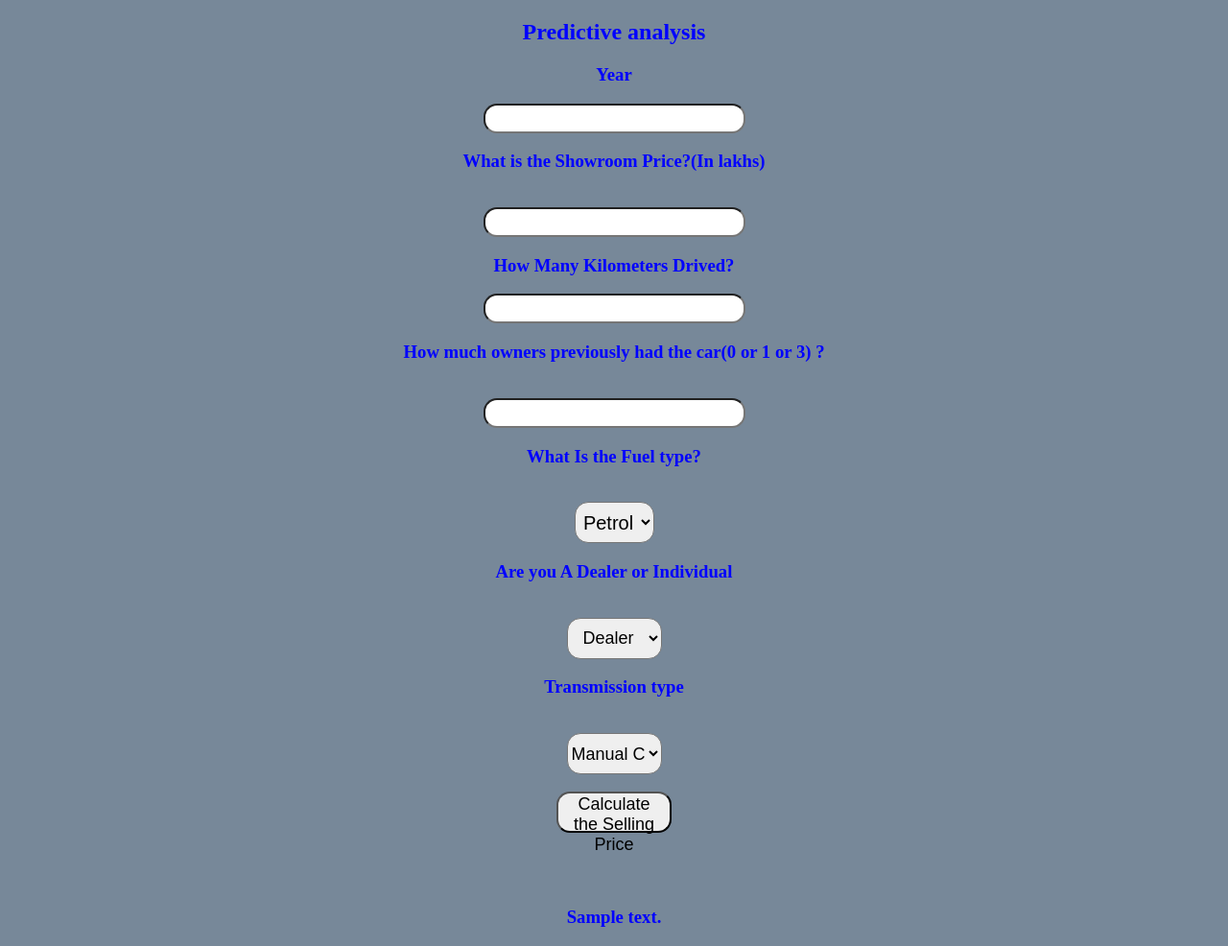
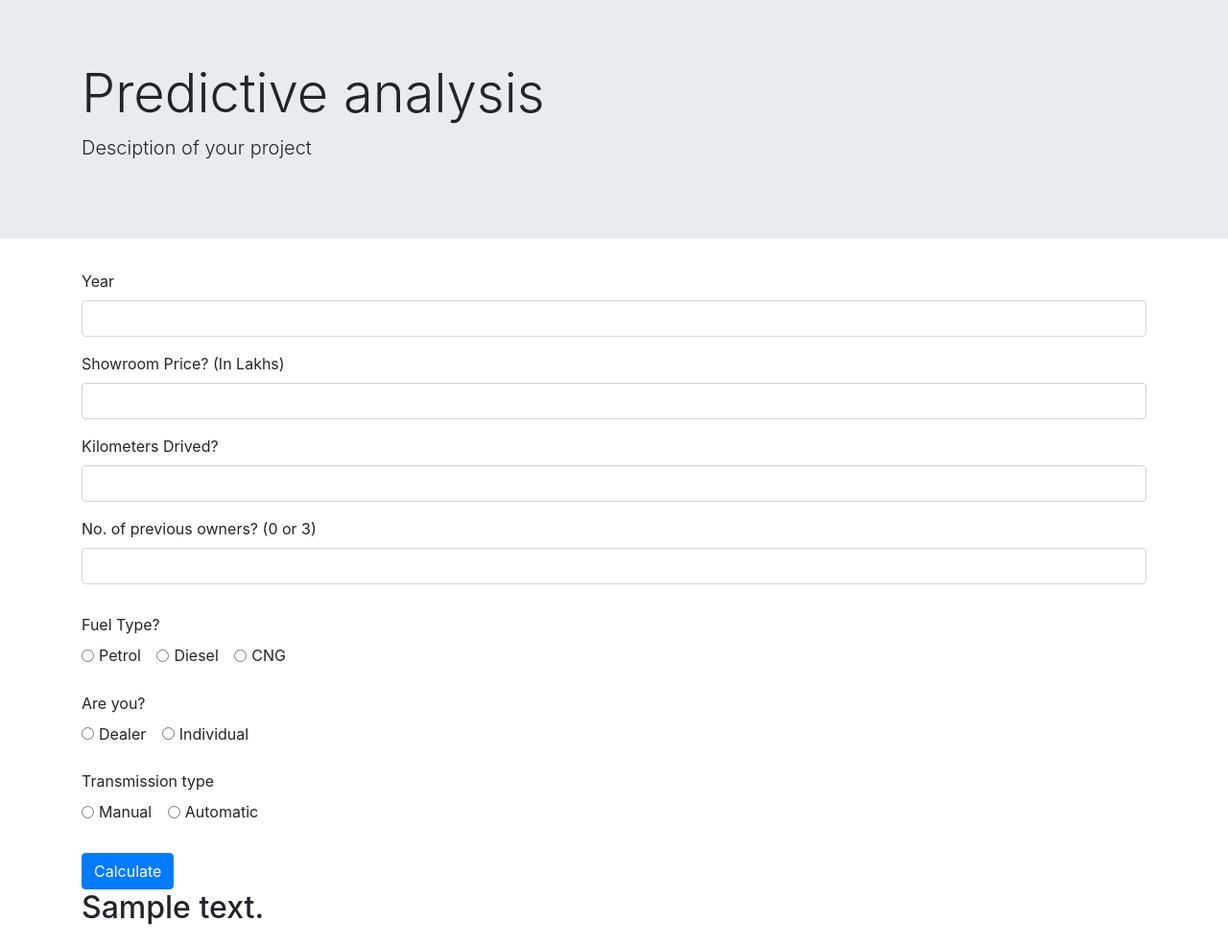
Before and after one commit to JVedant/Car_Price-Prediction, a Flask app: template templates/index.html in a window 1280 px wide. Shown: the whole page at 96% size. After the commit the page ends 964 px from the top, so only its background shows below. Run offline with Flask 2, Linux system fonts and the light colour scheme; the template is opened without the code that fills it: most values are stand-ins (such as "Sample title", 1, 10 or a date in 2020); parts of the project's set-up code (start-up, migrations or seed data) failed here and were passed over; some libraries are stand-ins or nearby versions.

Commit message:
Frontend modification

```diff
--- /dev/null
+++ b/style/css/styles.css
@@ -0,0 +1,17 @@
+* {
+   margin: 0;
+   padding: 0;
+   box-sizing: border-box;
+}
+
+.group1 {
+   margin-top: 30px;
+}
+.group2,
+.group3 {
+   margin-top: 25px;
+}
+
+.btn {
+   margin-top: 30px;
+}
--- a/templates/index.html
+++ b/templates/index.html
@@ -1,159 +1,150 @@
 <!DOCTYPE html>
 <html lang="en">
+   <head>
+      <meta charset="UTF-8" />
+      <meta name="viewport" content="width=device-width, initial-scale=1.0" />
+      <title>Predictive analysis</title>
+      <link rel="stylesheet" href="style/css/styles.css" />
+      <link
+         rel="stylesheet"
+         href="https://stackpath.bootstrapcdn.com/bootstrap/4.5.2/css/bootstrap.min.css"
+         integrity="sha384-JcKb8q3iqJ61gNV9KGb8thSsNjpSL0n8PARn9HuZOnIxN0hoP+VmmDGMN5t9UJ0Z"
+         crossorigin="anonymous"
+      />
+   </head>
+   <body>
+      <header>
+         <div class="jumbotron jumbotron-fluid">
+            <div class="container">
+               <h1 class="display-4">Predictive analysis</h1>
+               <p class="lead">Desciption of your project</p>
+            </div>
+         </div>
+      </header>
 
-<head>
-    <meta charset="UTF-8">
-    <meta name="viewport" content="width=device-width, initial-scale=1.0">
-    <title>Document</title>
-</head>
+      <section class="container">
+         <form action="{{ url_for('predict')}}" method="post">
+            <div class="form-group">
+               <label for="year">Year</label>
+               <input type="number" class="form-control" name="Year" />
+            </div>
 
-<body>
+            <div class="form-group">
+               <label for="price"> Showroom Price? (In Lakhs) </label>
+               <input type="number" class="form-control" name="Present_Price" />
+            </div>
 
-    <div style="color:blue">
-        <form action="{{ url_for('predict')}}" method="post">
-            <h2>Predictive analysis</h2>
-            <h3>Year</h3>
-            <input id="first" name="Year" type="number ">
-            <h3>What is the Showroom Price?(In lakhs)</h3><br><input id="second" name="Present_Price" required="required">
-            <h3>How Many Kilometers Drived?</h3><input id="third" name="Kms_Driven" required="required">
-            <h3>How much owners previously had the car(0 or 1 or 3) ?</h3><br><input id="fourth" name="Owner" required="required">
-            <h3>What Is the Fuel type?</h3><br><select name="Fuel_Type_Petrol" id="fuel" required="required">
-                <option value="Petrol">Petrol</option>
-                <option value="Diesel">Diesel</option>
-                <option value="Diesel">CNG</option>
-            </select>
-            <h3>Are you A Dealer or Individual</h3><br><select name="Seller_Type_Individual" id="resea" required="required">
-                <option value="Dealer">Dealer</option>
-                <option value="Individual">Individual</option>
-            </select>
-            <h3>Transmission type</h3><br><select name="Transmission_Mannual" id="research" required="required">
-                <option value="Mannual">Manual Car</option>
-                <option value="Automatic">Automatic Car</option>
-            </select>
-            <br><br><button id="sub" type="submit ">Calculate the Selling Price</button>
-            <br>
+            <div class="form-group">
+               <label for="drive">Kilometers Drived?</label>
+               <input type="number" class="form-control" name="Kms_Driven" />
+            </div>
 
+            <div class="form-group">
+               <label for="owners">No. of previous owners? (0 or 3)</label>
+               <input type="number" class="form-control" name="Owner" />
+            </div>
 
+            <!-- radio buttons -->
+            <div class="group1">
+               <label for="">Fuel Type?</label>
+               <br />
+               <div class="form-check form-check-inline">
+                  <input
+                     class="form-check-input"
+                     type="radio"
+                     name="Fuel_Type_Petrol"
+                     id="inlineRadio1"
+                     value="Petrol"
+                  />
+                  <label class="form-check-label" for="inlineRadio1"
+                     >Petrol</label
+                  >
+               </div>
+               <div class="form-check form-check-inline">
+                  <input
+                     class="form-check-input"
+                     type="radio"
+                     name="Fuel_Type_Petrol"
+                     id="inlineRadio2"
+                     value="Diesel"
+                  />
+                  <label class="form-check-label" for="inlineRadio2"
+                     >Diesel</label
+                  >
+               </div>
+               <div class="form-check form-check-inline">
+                  <input
+                     class="form-check-input"
+                     type="radio"
+                     name="Fuel_Type_Petrol"
+                     id="inlineRadio3"
+                     value="CNG"
+                  />
+                  <label class="form-check-label" for="inlineRadio3">CNG</label>
+               </div>
+            </div>
 
+            <div class="group2">
+               <label for="">Are you?</label>
+               <br />
+               <div class="form-check form-check-inline">
+                  <input
+                     class="form-check-input"
+                     type="radio"
+                     name="Seller_Type_Individual"
+                     id="inlineRadio2"
+                     value="Dealer"
+                  />
+                  <label class="form-check-label" for="inlineRadio1"
+                     >Dealer</label
+                  >
+               </div>
+               <div class="form-check form-check-inline">
+                  <input
+                     class="form-check-input"
+                     type="radio"
+                     name="Seller_Type_Individual"
+                     id="inlineRadio2"
+                     value="Individual"
+                  />
+                  <label class="form-check-label" for="inlineRadio2"
+                     >Individual</label
+                  >
+               </div>
+            </div>
 
-        </form>
+            <div class="group3">
+               <label for="">Transmission type</label>
+               <br />
+               <div class="form-check form-check-inline">
+                  <input
+                     class="form-check-input"
+                     type="radio"
+                     name="Transmission_Mannual"
+                     id="inlineRadio1"
+                     value="Mannual"
+                  />
+                  <label class="form-check-label" for="inlineRadio1"
+                     >Manual</label
+                  >
+               </div>
+               <div class="form-check form-check-inline">
+                  <input
+                     class="form-check-input"
+                     type="radio"
+                     name="Transmission_Mannual"
+                     id="inlineRadio2"
+                     value="Automatic"
+                  />
+                  <label class="form-check-label" for="inlineRadio2"
+                     >Automatic</label
+                  >
+               </div>
+            </div>
+            <button type="submit" class="btn btn-primary">Calculate</button>
+         </form>
 
-
-
-        <br><br><h3>{{ prediction_text }}<h3>
-    </div>
-
-
-
-
-    <style>
-        body {
-            background-color: lightslategray;
-            text-align: center;
-            padding: 0px;
-        }
-
-        #research {
-            font-size: 18px;
-            width: 100px;
-            height: 23px;
-            top: 23px;
-        }
-
-        #box {
-            border-radius: 60px;
-            border-color: 45px;
-            border-style: solid;
-            font-family: cursive;
-            text-align: center;
-            background-color: rgb(168, 131, 61);
-            font-size: medium;
-            position: absolute;
-            width: 700px;
-            bottom: 9%;
-            height: 850px;
-            right: 30%;
-            padding: 0px;
-            margin: 0px;
-            font-size: 14px;
-        }
-
-        #fuel {
-            width: 83px;
-            height: 43px;
-            text-align: center;
-            border-radius: 14px;
-            font-size: 20px;
-        }
-
-        #fuel:hover {
-            background-color: coral;
-        }
-
-        #research {
-            width: 99px;
-            height: 43px;
-            text-align: center;
-            border-radius: 14px;
-            font-size: 18px;
-        }
-
-        #research:hover {
-            background-color: coral;
-        }
-
-        #resea {
-            width: 99px;
-            height: 43px;
-            text-align: center;
-            border-radius: 14px;
-            font-size: 18px;
-        }
-
-        #resea:hover {
-            background-color: coral;
-        }
-
-        #sub {
-            width: 120px;
-            height: 43px;
-            text-align: center;
-            border-radius: 14px;
-            font-size: 18px;
-        }
-
-        #sub:hover {
-            background-color: darkcyan;
-        }
-
-        #first {
-            border-radius: 14px;
-            height: 25px;
-            font-size: 20px;
-            text-align: center;
-        }
-
-        #second {
-            border-radius: 14px;
-            height: 25px;
-            font-size: 20px;
-            text-align: center;
-        }
-
-        #third {
-            border-radius: 14px;
-            height: 25px;
-            font-size: 20px;
-            text-align: center;
-        }
-
-        #fourth {
-            border-radius: 14px;
-            height: 25px;
-            font-size: 20px;
-            text-align: center;
-        }
-    </style>
-</body>
-
+         <h2>{{ prediction_text }}</h2>
+      </section>
+   </body>
 </html>
```
